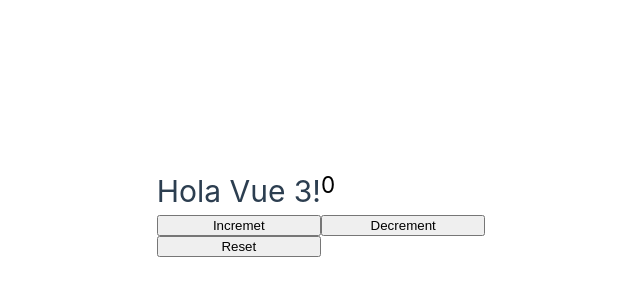
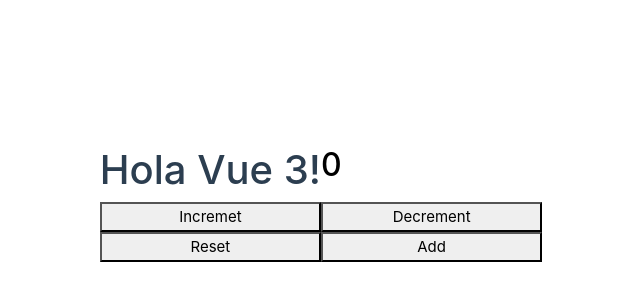
Before and after one commit to richarteq/mi-proyecto-vue, a Vue app: page / in a window 1280 px wide. Shown: the part 188-488 px from the top of the page, without its empty margins (319-959 px from the left). Built offline with nearby package versions, Linux system fonts and the light colour scheme.

Commit message:
Práctica: Propiedades computadas en un arreglo

```diff
--- a/index.html
+++ b/index.html
@@ -1,10 +1,17 @@
 <!DOCTYPE html>
-<html lang="">
+<html lang="es">
   <head>
-    <meta charset="UTF-8">
-    <link rel="icon" href="/favicon.ico">
-    <meta name="viewport" content="width=device-width, initial-scale=1.0">
+    <meta charset="UTF-8" />
+    <link rel="icon" href="/favicon.ico" />
+    <meta name="viewport" content="width=device-width, initial-scale=1.0" />
     <title>Vite App</title>
+    <!-- CSS only -->
+    <link
+      href="https://cdn.jsdelivr.net/npm/bootstrap@5.2.0-beta1/dist/css/bootstrap.min.css"
+      rel="stylesheet"
+      integrity="sha384-0evHe/X+R7YkIZDRvuzKMRqM+OrBnVFBL6DOitfPri4tjfHxaWutUpFmBp4vmVor"
+      crossorigin="anonymous"
+    />
   </head>
   <body>
     <div id="app"></div>
--- a/src/App.vue
+++ b/src/App.vue
@@ -3,6 +3,8 @@
 
 const name = "Vue 3";
 const counter = ref(0);
+const arrayCounter = ref([]);
+
 const increment = () => {
   counter.value++;
 };
@@ -12,23 +14,35 @@
 const reset = () => {
   counter.value = 0;
 };
-// método
-const classCounter = () => {
+const add = () => {
+  arrayCounter.value.push(counter.value);
+};
+const blockNumber = computed(() => {
+  const number = arrayCounter.value.find((num) => num === counter.value);
+  return number || number === 0;
+});
+const classCounter = computed(() => {
   if (counter.value === 0) {
     return "zero";
   }
   return counter.value > 0 ? "positive" : "negative";
-};
+});
 </script>
 
 <template>
   <h1>Hola {{ name }}!</h1>
-  <h2 :class="classCounter()">
+  <h2 :class="classCounter">
     {{ counter }}
   </h2>
   <button @click="increment">Incremet</button>
   <button @click="decrement">Decrement</button>
   <button @click="reset">Reset</button>
+  <button @click="add" :disabled="blockNumber">Add</button>
+  <ul>
+    <li v-for="(item, index) in arrayCounter" :key="index">
+        {{ item }}
+    </li>
+  </ul>
 </template>
 
 <style>
```
Also changed, not shown: 1 other file (tests, documents, lock files or other folders).
